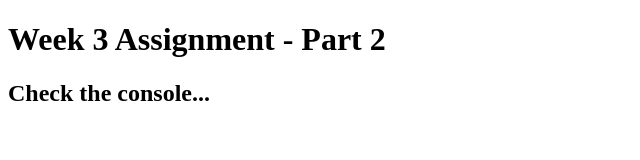
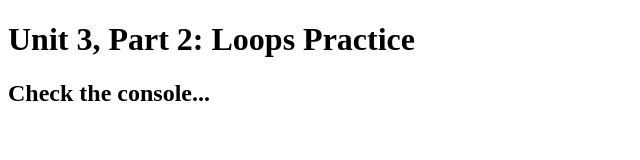
Before and after one commit to PrimeAcademy/assignment-unit-3.2, a plain HTML site: page assignment/index.html in a window 1280 px wide. Shown: the whole page, without its empty margins (0-640 px from the left). Drawn offline with Linux system fonts and the light colour scheme.

Commit message:
Update index.html

```diff
--- a/assignment/index.html
+++ b/assignment/index.html
@@ -2,12 +2,12 @@
 <html>
   <head>
     <meta charset="utf-8">
-    <title>Tier 1 Week 3 Assignment</title>
+    <title>Unit 3, Part 2: Loops Practice</title>
     <script src="scripts/loops-practice.js" charset="utf-8"></script>
   </head>
   <body>
     <header>
-      <h1>Week 3 Assignment - Part 2</h1>
+      <h1>Unit 3, Part 2: Loops Practice</h1>
       <h2>Check the console...</h2>
     </header>
   </body>
```
